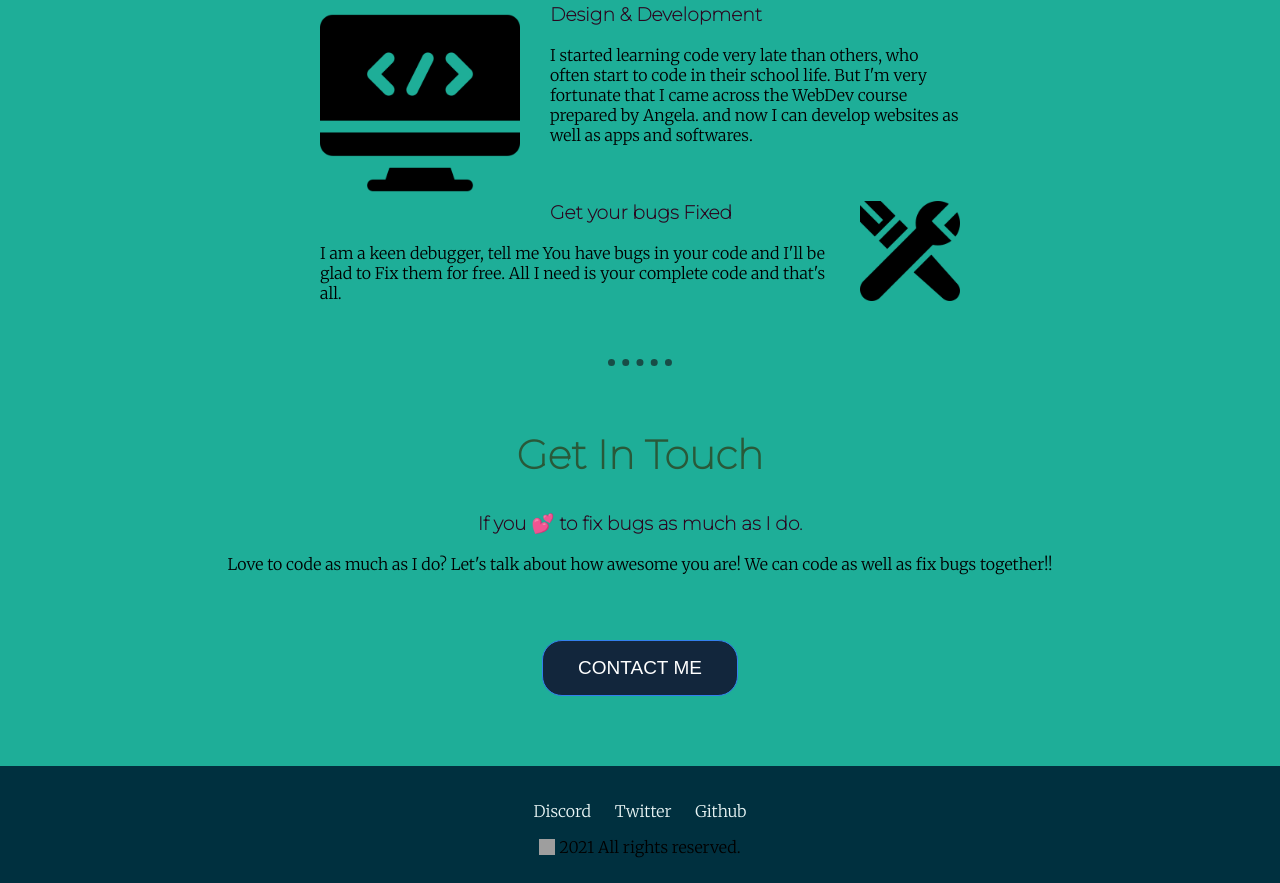
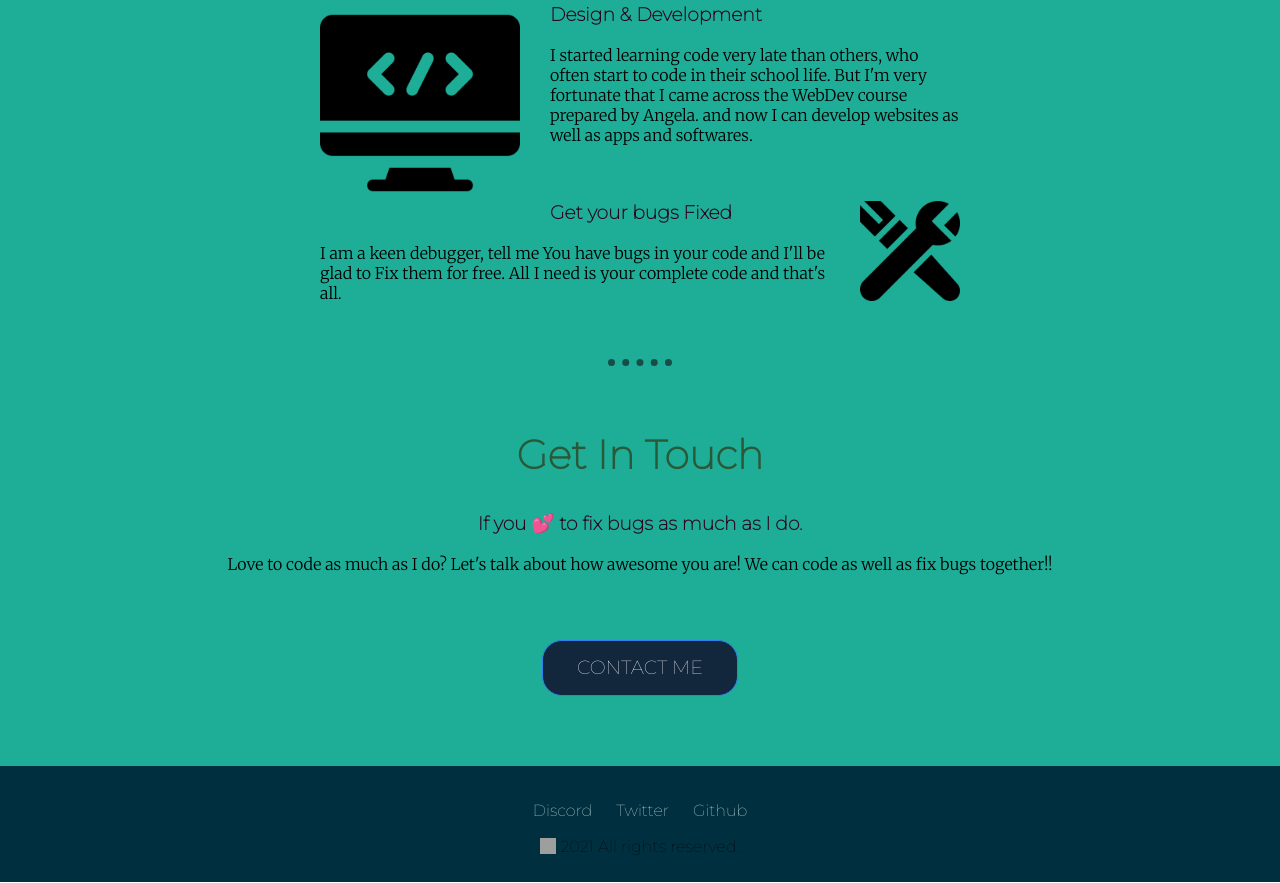
Before and after one commit to Michaent/Nishant, a plain HTML site: page index.html in a window 1280 px wide. Shown: the part 1418-2301 px from the top of the page. Drawn offline with Linux system fonts and the light colour scheme; grey boxes are pictures that could not be loaded.

Commit message:
Update styles.css

```diff
--- a/styles.css
+++ b/styles.css
@@ -51,7 +51,7 @@ hr{
    height: 0;
    line-height: 0;
    color: #FFFFFF;
-   font-family: Arial;
+   font-family: 'Montserrat', sans-serif;
    width: 140px;
    font-size: 19px;
    font-weight: 200;
@@ -144,6 +144,7 @@ hr{
 
 .bottom-container{
   background-color: #00303F;
+  font-family: 'Montserrat', sans-serif;
   padding-top: 35px;
   padding-bottom: 10px;
 
```
